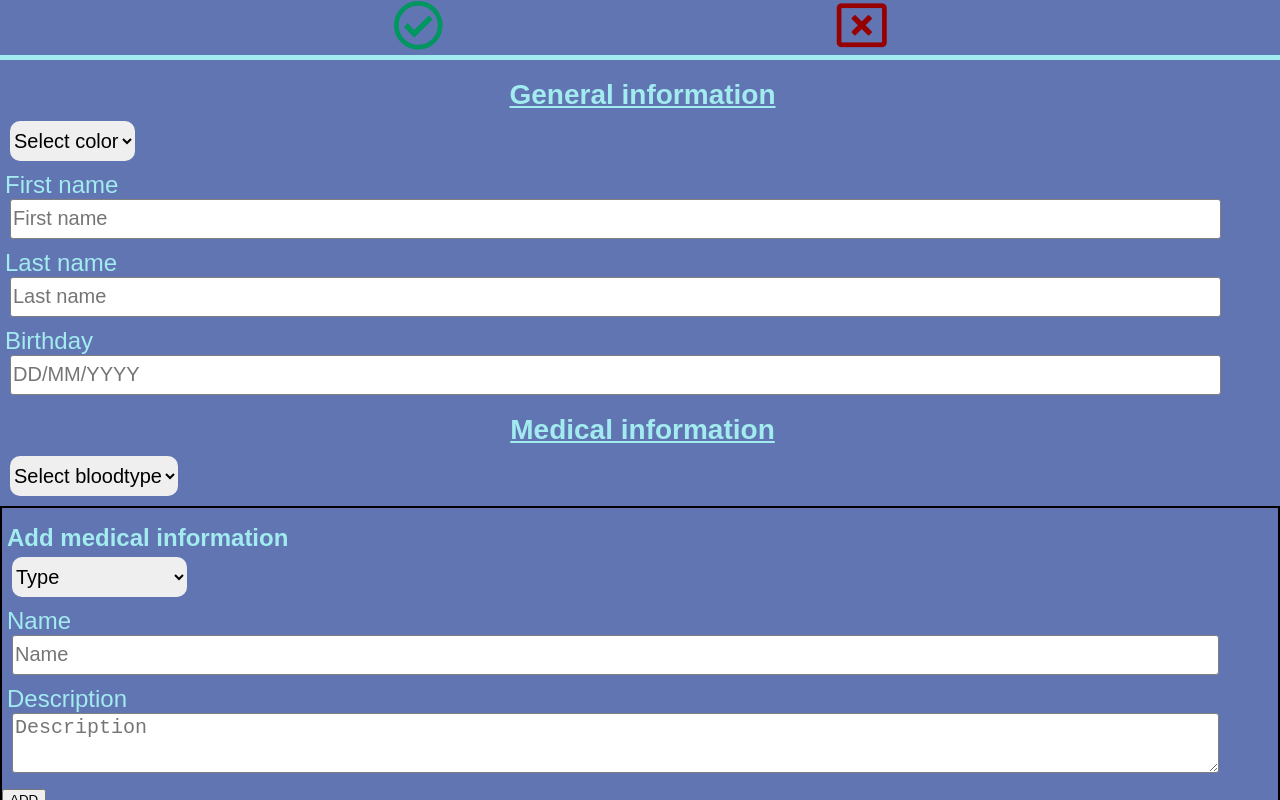
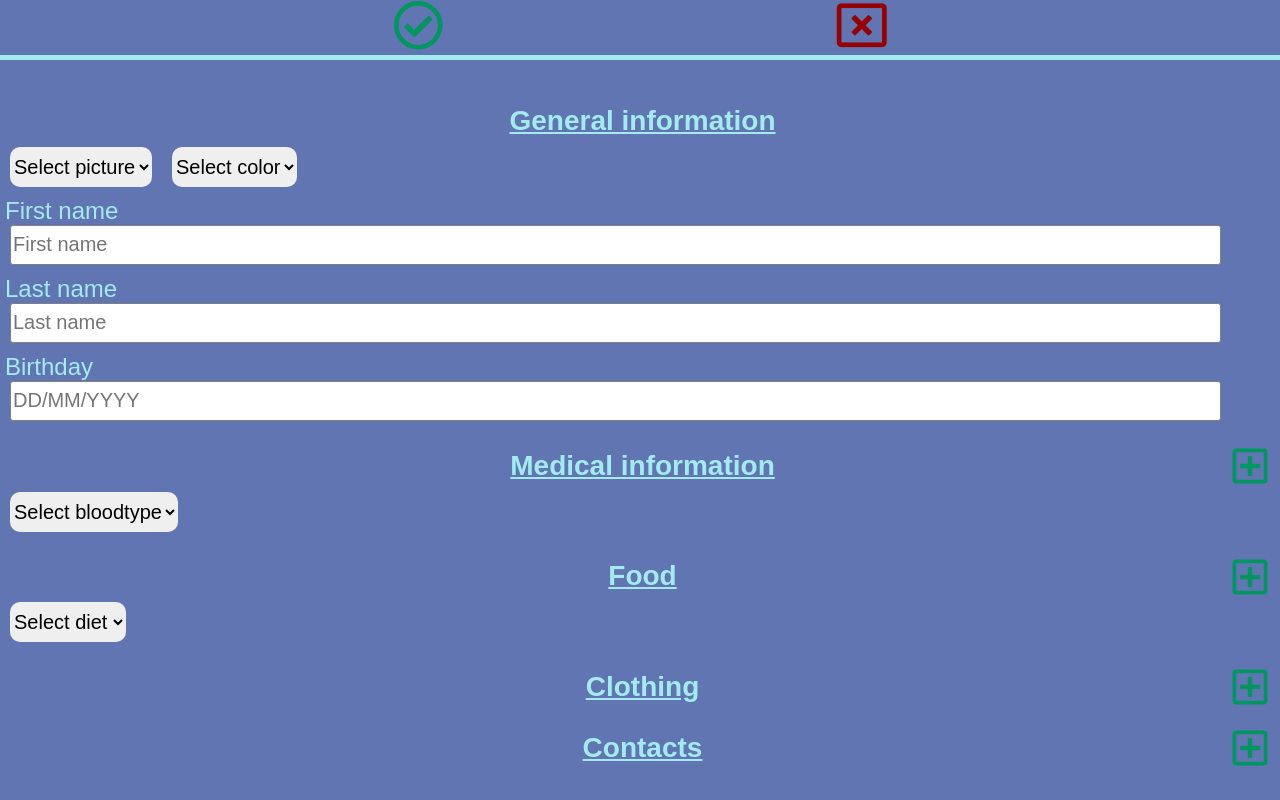
Before and after one commit to struebig/babysitter, a React (Create React App) app: page /childrenData in a window 1280 px wide. Built offline with nearby package versions, Linux system fonts and the light colour scheme.

Commit message:
Add hide feature

```diff
--- /dev/null
+++ b/src/components/AddChild.js
@@ -0,0 +1,62 @@
+import React from "react";
+import styled from "styled-components";
+import Headline from "./Headline";
+
+const Container = styled.form`
+    margin-bottom: 10px;
+`;
+
+const InputField = styled.div`
+    display: flex;
+    flex-direction: row;
+`;
+
+const StyledInput = styled.input`
+    border: 1px gray solid;
+    border-radius: 3px;
+    font-size: 20px;
+    width: 80%;
+    height: 40px;
+    margin-left: 5px;
+`;
+const AddButton = styled.button`
+    width: 40px;
+    height: 40px;
+    font-size: 40px;
+    border: none;
+    background-color: #6175b3;
+    font-weight: bold;
+    color: #00965f;
+`;
+
+function AddChild({ onCreate, value, placeholder, onChange, onClick }) {
+    function handleSubmit(event) {
+        event.preventDefault();
+        const form = event.target;
+
+        onCreate({
+            firstName: form.name.value
+        });
+
+        form.reset();
+    }
+
+    return (
+        <Container onSubmit={handleSubmit}>
+            <Headline size="S">Add child</Headline>
+            <InputField>
+                <StyledInput
+                    value={value}
+                    name="name"
+                    placeholder={placeholder}
+                    onChange={onChange}
+                />
+                <AddButton type="button" onClick={onClick}>
+                    <i class="far fa-plus-square" />
+                </AddButton>
+            </InputField>
+        </Container>
+    );
+}
+
+export default AddChild;
--- /dev/null
+++ b/src/components/AddSectionForm.js
@@ -0,0 +1,35 @@
+import React from "react";
+import styled from "styled-components";
+import Headline from "../components/Headline";
+
+const AddButton = styled.button`
+    width: 40px;
+    height: 40px;
+    font-size: 40px;
+    border: none;
+    background-color: #6175b3;
+    font-weight: bold;
+    color: #00965f;
+    position: absolute;
+    right: 10px;
+    top: 15px;
+`;
+
+const Section = styled.div`
+    display: flex;
+    position: relative;
+    justify-content: center;
+`;
+
+function AddSection({ titleHeadline, onClick }) {
+    return (
+        <Section>
+            <Headline size="S">{titleHeadline}</Headline>
+            <AddButton type="button" onClick={onClick}>
+                <i class="far fa-plus-square" />
+            </AddButton>
+        </Section>
+    );
+}
+
+export default AddSection;
--- a/src/components/ContactCardInput.js
+++ b/src/components/ContactCardInput.js
@@ -8,7 +8,7 @@ const StyledCard = styled.form`
     border: solid 2px black;
 `;
 
-function ContactCardInput({ onCreate }) {
+function ContactCardInput({ onCreate, onClose }) {
     function handleSubmit(event) {
         event.preventDefault();
         const form = event.target;
@@ -21,6 +21,7 @@ function ContactCardInput({ onCreate }) {
         });
 
         form.reset();
+        onClose();
     }
     return (
         <StyledCard onSubmit={handleSubmit}>
@@ -56,6 +57,7 @@ function ContactCardInput({ onCreate }) {
                 //   onChange={handleChange}
             />
             <button>ADD</button>
+            <button onClick={onClose}>Cancel</button>
         </StyledCard>
     );
 }
--- a/src/components/FoodCardInput.js
+++ b/src/components/FoodCardInput.js
@@ -8,7 +8,7 @@ const StyledCard = styled.form`
     border: solid 2px black;
 `;
 
-function FoodCardInput({ onCreate }) {
+function FoodCardInput({ onCreate, onClose }) {
     function handleSubmit(event) {
         event.preventDefault();
         const form = event.target;
@@ -20,6 +20,7 @@ function FoodCardInput({ onCreate }) {
         });
 
         form.reset();
+        onClose();
     }
     return (
         <StyledCard onSubmit={handleSubmit}>
@@ -45,6 +46,7 @@ function FoodCardInput({ onCreate }) {
                 //   onChange={handleChange}
             />
             <button>ADD</button>
+            <button onClick={onClose}>Cancel</button>
         </StyledCard>
     );
 }
--- a/src/components/MedicalCardInput.js
+++ b/src/components/MedicalCardInput.js
@@ -9,7 +9,7 @@ const StyledCard = styled.form`
     border: solid 2px black;
 `;
 
-function MedicalCard({ onCreate }) {
+function MedicalCard({ onCreate, onClose }) {
     function handleSubmit(event) {
         event.preventDefault();
         const form = event.target;
@@ -21,6 +21,7 @@ function MedicalCard({ onCreate }) {
         });
 
         form.reset();
+        onClose();
     }
     return (
         <StyledCard onSubmit={handleSubmit}>
@@ -49,6 +50,7 @@ function MedicalCard({ onCreate }) {
                 //   onChange={handleChange}
             />
             <button>ADD</button>
+            <button onClick={onClose}>Cancel</button>
         </StyledCard>
     );
 }
--- a/src/components/WeatherCardInput.js
+++ b/src/components/WeatherCardInput.js
@@ -9,7 +9,7 @@ const StyledCard = styled.form`
     border: solid 2px black;
 `;
 
-function WeatherCardInput({ onCreate }) {
+function WeatherCardInput({ onCreate, onClose }) {
     function handleSubmit(event) {
         event.preventDefault();
         const form = event.target;
@@ -22,6 +22,7 @@ function WeatherCardInput({ onCreate }) {
         });
 
         form.reset();
+        onClose();
     }
     return (
         <StyledCard onSubmit={handleSubmit}>
@@ -56,6 +57,7 @@ function WeatherCardInput({ onCreate }) {
                 //   onChange={handleChange}
             />
             <button>ADD</button>
+            <button onClick={onClose}>Cancel</button>
         </StyledCard>
     );
 }
--- a/src/pages/AddChildren.js
+++ b/src/pages/EditChildren.js
@@ -12,6 +12,7 @@ import ContactCardInput from "../components/ContactCardInput";
 import ShowContactCard from "../components/ContactCardOutput";
 import FoodCardInput from "../components/FoodCardInput";
 import ShowFoodCard from "../components/FoodCardOutput";
+import AddSection from "../components/AddSectionForm";
 import {
     getChildrenFromStorage,
     setChildrentoStorage
@@ -24,15 +25,25 @@ const GridBody = styled.div`
     overflow: auto;
 `;
 
-function AddChildrenForm({ history }) {
+function EditChildrenForm({ history }) {
     const [conditions, setConditions] = React.useState([]);
+    const [renderAddMedicalCard, setRenderAddMedicalCard] = React.useState(
+        null
+    );
     const [preferences, setPreferences] = React.useState([]);
+    const [renderAddFoodCard, setRenderAddFoodCard] = React.useState(null);
     const [weatherConditions, setWeatherConditions] = React.useState([]);
+    const [renderAddWeatherCard, setRenderAddWeatherCard] = React.useState(
+        null
+    );
     const [contacts, setContacts] = React.useState([]);
+    const [renderAddContactCard, setRenderAddContactCard] = React.useState(
+        null
+    );
     const [values, setValues] = React.useState([]);
 
     /*function handleChange(event) {
-        setChildren({ ...children, [event.target.name]: event.target.value });
+        setValiues({ ...value, [event.target.name]: event.target.value });
         console.log(event.target.name);
         console.log(event.target.value);
     }
@@ -58,6 +69,30 @@ function AddChildrenForm({ history }) {
     function handleAddContact(contact) {
         setContacts([...contacts, contact]);
     }
+    function showAddMedicalCard() {
+        setRenderAddMedicalCard(true);
+    }
+    function hideAddMedicalCard() {
+        setRenderAddMedicalCard(null);
+    }
+    function showAddFoodCard() {
+        setRenderAddFoodCard(true);
+    }
+    function hideAddFoodCard() {
+        setRenderAddFoodCard(null);
+    }
+    function showAddWeatherCard() {
+        setRenderAddWeatherCard(true);
+    }
+    function hideAddWeatherCard() {
+        setRenderAddWeatherCard(null);
+    }
+    function showAddContactCard() {
+        setRenderAddContactCard(true);
+    }
+    function hideAddContactCard() {
+        setRenderAddContactCard(null);
+    }
 
     return (
         <Grid type="form">
@@ -71,10 +106,18 @@ function AddChildrenForm({ history }) {
                 <Headline size="S">General information</Headline>
                 <StyledForm /* onSubmit={handleSubmit}*/>
                     <DropDown
+                        /*onChange={handleChange} value={household.profileColor}*/ name="profilePic"
+                    >
+                        <option value="fa-child">Select picture</option>
+                        <option value="fa-child">---</option>
+                        <option value="fa-child">Child</option>
+                        <option value="fa-baby">Baby</option>
+                    </DropDown>
+                    <DropDown
                         /*onChange={handleChange} value={household.profileColor}*/ name="profileColor"
                     >
                         <option value="Black">Select color</option>
-                        <option value="">---</option>
+                        <option value="Black">---</option>
                         <option value="#0000FF">Blue</option>
                         <option value="#FF0000">Red</option>
                         <option value="#008000">Green</option>
@@ -104,7 +147,10 @@ function AddChildrenForm({ history }) {
                         placeholder="DD/MM/YYYY"
                         //   onChange={handleChange}
                     />
-                    <Headline size="S">Medical information</Headline>
+                    <AddSection
+                        onClick={showAddMedicalCard}
+                        titleHeadline="Medical information"
+                    />
                     <DropDown /*onChange={handleChange}*/ name="Profile color">
                         <option value="">Select bloodtype</option>
                         <option value="">---</option>
@@ -117,6 +163,13 @@ function AddChildrenForm({ history }) {
                         <option value="abn">AB negativ</option>
                         <option value="0n">0 negativ</option>
                     </DropDown>
+                    {renderAddMedicalCard && (
+                        <MedicalCard
+                            onCreate={handleAddCondition}
+                            onClose={hideAddMedicalCard}
+                        />
+                    )}
+
                     {conditions.map(condition => (
                         <ShowMedicalCard
                             category={condition.category}
@@ -124,14 +177,22 @@ function AddChildrenForm({ history }) {
                             description={condition.description}
                         />
                     ))}
-                    <MedicalCard onCreate={handleAddCondition} />
-                    <Headline size="S">Food</Headline>
+                    <AddSection
+                        onClick={showAddFoodCard}
+                        titleHeadline="Food"
+                    />
                     <DropDown /*onChange={handleChange}*/ name="diet">
                         <option value="">Select diet</option>
                         <option value="">---</option>
                         <option value="vegetarian">Vegetarian</option>
                         <option value="vegan">Vegan</option>
                     </DropDown>
+                    {renderAddFoodCard && (
+                        <FoodCardInput
+                            onCreate={handleAddPreference}
+                            onClose={hideAddFoodCard}
+                        />
+                    )}
                     {preferences.map(preference => (
                         <ShowFoodCard
                             category={preference.category}
@@ -139,9 +200,16 @@ function AddChildrenForm({ history }) {
                             description={preference.description}
                         />
                     ))}
-                    <FoodCardInput onCreate={handleAddPreference} />
-                    <Headline size="S">Clothing</Headline>
-
+                    <AddSection
+                        onClick={showAddWeatherCard}
+                        titleHeadline="Clothing"
+                    />
+                    {renderAddWeatherCard && (
+                        <WeatherCardInput
+                            onCreate={handleAddWeatherCard}
+                            onClose={hideAddWeatherCard}
+                        />
+                    )}
                     {weatherConditions.map(weatherCondition => (
                         <ShowWeatherCard
                             category={weatherCondition.category}
@@ -150,8 +218,16 @@ function AddChildrenForm({ history }) {
                             description={weatherCondition.description}
                         />
                     ))}
-                    <WeatherCardInput onCreate={handleAddWeatherCard} />
-                    <Headline size="S">Contacts</Headline>
+                    <AddSection
+                        onClick={showAddContactCard}
+                        titleHeadline="Contacts"
+                    />
+                    {renderAddContactCard && (
+                        <ContactCardInput
+                            onCreate={handleAddContact}
+                            onClose={hideAddContactCard}
+                        />
+                    )}
                     {contacts.map(contact => (
                         <ShowContactCard
                             category={contact.category}
@@ -160,12 +236,10 @@ function AddChildrenForm({ history }) {
                             description={contact.description}
                         />
                     ))}
-
-                    <ContactCardInput onCreate={handleAddContact} />
                 </StyledForm>
             </GridBody>
         </Grid>
     );
 }
 
-export default AddChildrenForm;
+export default EditChildrenForm;
--- a/src/pages/LandingPage.js
+++ b/src/pages/LandingPage.js
@@ -40,7 +40,7 @@ function Menu({ history }) {
     function showData() {
         history.push("generalData");
     }
-    function addChild() {
+    function editChild() {
         history.push("childrenData");
     }
 
@@ -59,7 +59,7 @@ function Menu({ history }) {
                 <MenuButton>
                     <i class="fas fa-child" />
                 </MenuButton>
-                <MenuButton onClick={addChild}>
+                <MenuButton onClick={editChild}>
                     <i class="fas fa-plus" />
                 </MenuButton>
             </Main>
```
Also changed, not shown: src/app/App.js (+6 -2 lines), src/components/ShowChildren.js (added, +20 -0 lines), src/pages/Household.js (+18 -1 lines).
